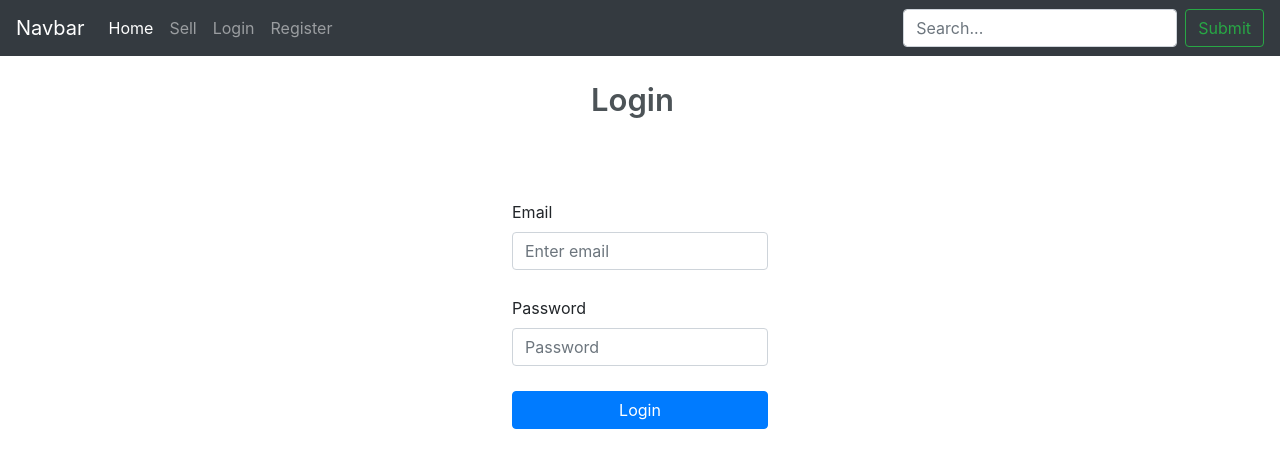
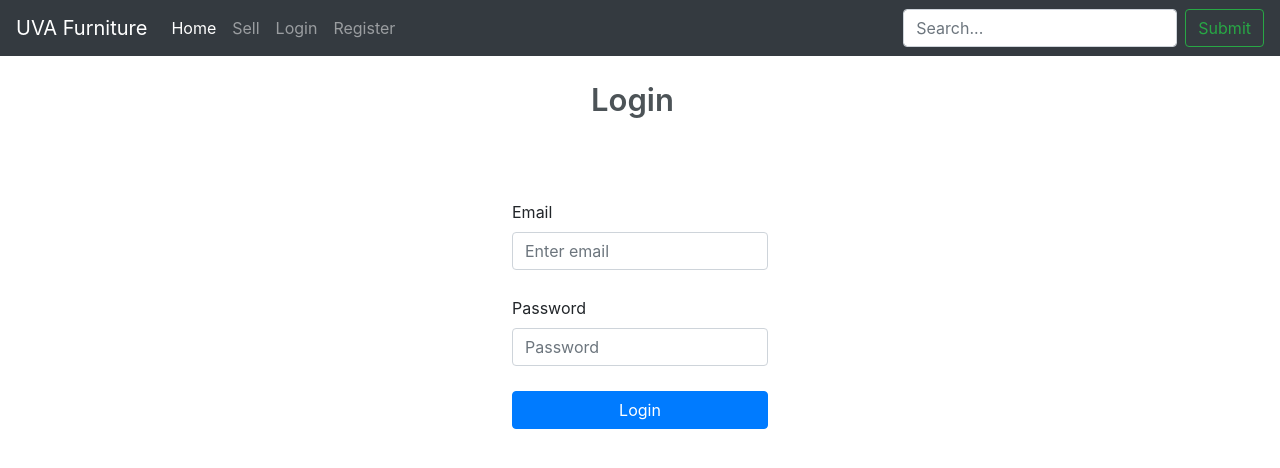
Before and after one commit to marinak6/UVA-furniture, a Django app: page /login/ in a window 1280 px wide. Shown: the top 468 px of the page. Run offline with Django 3.2, Linux system fonts and the light colour scheme; some libraries are stand-ins or nearby versions.

Commit message:
updated navbar names

```diff
--- a/web/frontend/templates/base.html
+++ b/web/frontend/templates/base.html
@@ -34,7 +34,7 @@
   <body>
 
     <nav class="navbar navbar-expand-md navbar-dark fixed-top bg-dark">
-      <a class="navbar-brand" href="{% url 'frontend:index' %}">Navbar</a>
+      <a class="navbar-brand" href="{% url 'frontend:index' %}">UVA Furniture</a>
       <button class="navbar-toggler" type="button" data-toggle="collapse" data-target="#navbarsExampleDefault" aria-controls="navbarsExampleDefault" aria-expanded="false" aria-label="Toggle navigation">
         <span class="navbar-toggler-icon"></span>
       </button>
```
